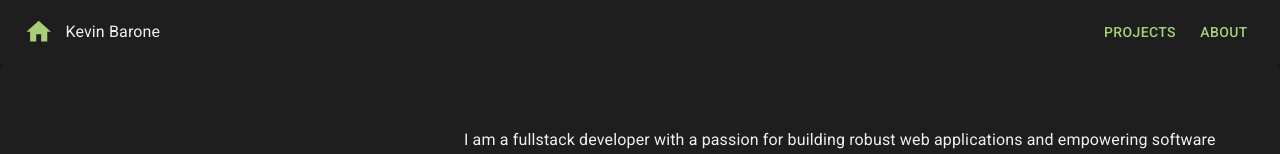
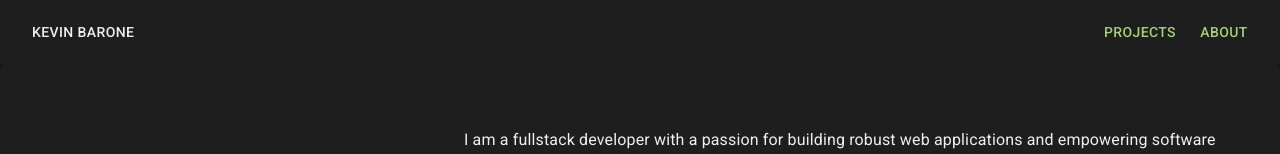
Before and after one commit to keba2993/react-portfolio, a React (Vite) app: page / in a window 1280 px wide. Shown: the top 154 px of the page. Built offline with nearby package versions, Linux system fonts and the light colour scheme.

Commit message:
make name clickable nav

```diff
--- a/src/components/Navbar/Navbar.tsx
+++ b/src/components/Navbar/Navbar.tsx
@@ -2,6 +2,7 @@ import {
 	AppBar,
 	Toolbar,
 	IconButton,
+	Button,
 	Typography,
 	useScrollTrigger,
 } from '@mui/material';
@@ -31,19 +32,18 @@ function Navbar() {
 			sx={trigger ? {} : { boxShadow: '0' }}
 		>
 			<Toolbar>
-				<Link to='/'>
-					<IconButton
+				<Link to='/' style={{ textDecoration: 'none', flexGrow: 1 }}>
+					{/* <IconButton
 						size='large'
 						edge='start'
 						color='primary'
 						aria-label='nav-home'
 					>
 						<Home sx={{ fontSize: '1.05em' }} />
-					</IconButton>
+					</IconButton> */}
+					<Button sx={{ color: '#efefef' }}>Kevin Barone</Button>
 				</Link>
-				<Typography component='div' sx={{ flexGrow: 1 }}>
-					Kevin Barone
-				</Typography>
+
 				{width >= 600 ? (
 					<NavStack pages={pages} />
 				) : (
```
